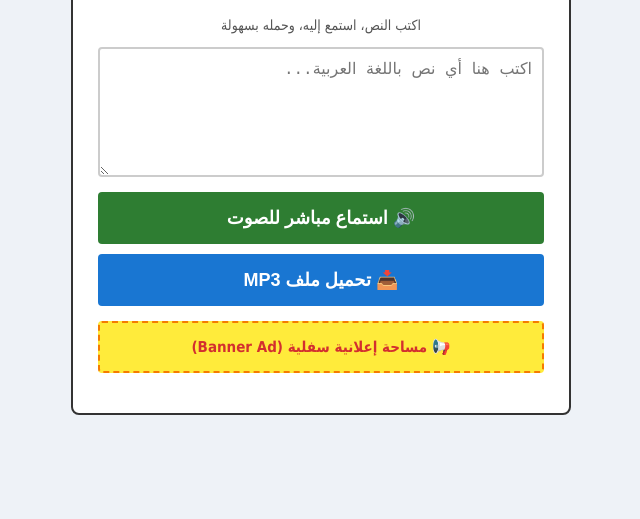
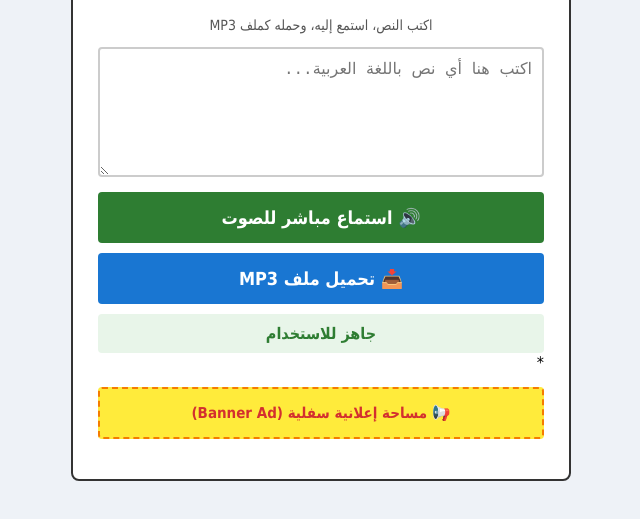
Before and after one commit to mhmwdzb256-cmyk/mysite, a plain HTML site: page index.html in a window 1280 px wide. Shown: the part 165-684 px from the top of the page, without its empty margins (319-959 px from the left). Drawn offline with Linux system fonts and the light colour scheme.

Commit message:
Update index.html

```diff
--- a/index.html
+++ b/index.html
@@ -3,17 +3,15 @@
 <head>
     <meta charset="UTF-8">
     <title>منصة تحويل النصوص لأصوات</title>
-    <!-- مكتبة سحابية لتشغيل الصوت العربي على ويندوز 7 والمتصفحات القديمة -->
-    <script src="https://code.responsivevoice.org/responsivevoice.js"></script>
     <style>
         body { background: #eef2f7; font-family: Tahoma, Arial, sans-serif; text-align: right; direction: rtl; margin: 0; padding: 20px; }
         .box { width: 500px; max-width: 100%; margin: 20px auto; background: #fff; padding: 25px; border: 2px solid #333; border-radius: 8px; box-sizing: border-box; }
         .ad { background: #ffeb3b; padding: 15px; margin-bottom: 15px; text-align: center; border: 2px dashed #f57c00; color: #d32f2f; font-size: 15px; font-weight: bold; border-radius: 4px; display: block; }
         textarea { width: 100%; height: 130px; margin-bottom: 15px; padding: 10px; box-sizing: border-box; font-size: 16px; border: 2px solid #ccc; border-radius: 4px; display: block; resize: vertical; }
-        .btn { width: 100%; padding: 15px; color: #fff; border: none; font-size: 18px; font-weight: bold; margin-bottom: 10px; cursor: pointer; border-radius: 4px; display: block; text-align: center; }
+        .btn { width: 100%; padding: 15px; color: #fff; border: none; font-size: 18px; font-weight: bold; margin-bottom: 10px; cursor: pointer; border-radius: 4px; display: block; text-align: center; text-decoration: none; box-sizing: border-box; }
         .btn-green { background: #2e7d32; }
         .btn-blue { background: #1976d2; }
-        #status { margin-top: 10px; padding: 10px; background: #e8f5e9; color: #2e7d32; font-weight: bold; text-align: center; border-radius: 4px; display: none; }
+        #status { margin-top: 10px; padding: 10px; background: #e8f5e9; color: #2e7d32; font-weight: bold; text-align: center; border-radius: 4px; display: block; }
     </style>
 </head>
 <body>
@@ -22,59 +20,31 @@
         <div class="ad">📢 مساحة إعلانية علوية (Banner Ad)</div>
 
         <h2 style="color: #2e7d32; text-align: center; margin-top: 0;">منصة تحويل النصوص لأصوات</h2>
-        <p style="text-align: center; color: #555; font-size: 14px;">اكتب النص، استمع إليه، وحمله بسهولة</p>
+        <p style="text-align: center; color: #555; font-size: 14px;">اكتب النص، استمع إليه، وحمله كملف MP3</p>
 
         <textarea id="txt" placeholder="اكتب هنا أي نص باللغة العربية..."></textarea>
 
-        <button class="btn btn-green" onclick="playVoice()">🔊 استماع مباشر للصوت</button>
-        <button class="btn btn-blue" onclick="downloadMP3()">📥 تحميل ملف MP3</button>
+        <a id="playBtn" href="#" target="_blank" class="btn btn-green" onclick="return processText(this)">🔊 استماع مباشر للصوت</a>
+        <a id="downloadBtn" href="#" target="_blank" class="btn btn-blue" onclick="return processText(this)">📥 تحميل ملف MP3</a>
 
-        <div id="status"></div>
+        <div id="status">جاهز للاستخدام</div>
 
         <!-- مساحة إعلانية سفلية -->
-        <div class="ad" style="margin-top: 15px;">📢 مساحة إعلانية سفلية (Banner Ad)</div>
+        * <div class="ad" style="margin-top: 15px;">📢 مساحة إعلانية سفلية (Banner Ad)</div>
     </div>
 
     <script>
-        function playVoice() {
-            var text = document.getElementById('txt').value;
-            if(!text || text.replace(/^\s+|\s+$/g, '') === '') {
-                alert('الرجاء كتابة نص أولاً!');
-                return;
+        function processText(element) {
+            var t = document.getElementById('txt').value;
+            if (!t || t.replace(/^\s+|\s+$/g, '') === '') {
+                alert('الرجاء كتابة نص في المربع أولاً!');
+                return false;
             }
-
-            var st = document.getElementById('status');
-            st.style.display = 'block';
-            st.innerHTML = 'جاري توليد وتشغيل الصوت...';
-
-            if (typeof responsiveVoice !== 'undefined') {
-                responsiveVoice.speak(text, "Arabic Female", {
-                    onend: function () {
-                        st.innerHTML = 'تم الانتهاء من التشغيل بنجاح.';
-                    },
-                    onerror: function () {
-                        st.innerHTML = 'تعذر التشغيل، تأكد من اتصال الإنترنت.';
-                    }
-                });
-            } else {
-                alert('جاري تحميل ملفات التشغيل، يرجى إعادة المحاولة بعد ثانية واحدة.');
-            }
-        }
-
-        function downloadMP3() {
-            var text = document.getElementById('txt').value;
-            if(!text || text.replace(/^\s+|\s+$/g, '') === '') {
-                alert('الرجاء كتابة نص أولاً للتحميل!');
-                return;
-            }
-
-            var st = document.getElementById('status');
-            st.style.display = 'block';
-            st.innerHTML = 'جاري تجهيز رابط التحميل...';
-
-            var encoded = encodeURIComponent(text);
+            var encoded = encodeURIComponent(t);
             var url = 'https://translate.google.com/translate_tts?ie=UTF-8&q=' + encoded + '&tl=ar&client=tw-ob';
-            window.open(url, '_blank');
+            element.href = url;
+            document.getElementById('status').innerHTML = 'تم فتح الصوت بنجاح في تبويب جديد.';
+            return true;
         }
     </script>
 </body>
```
